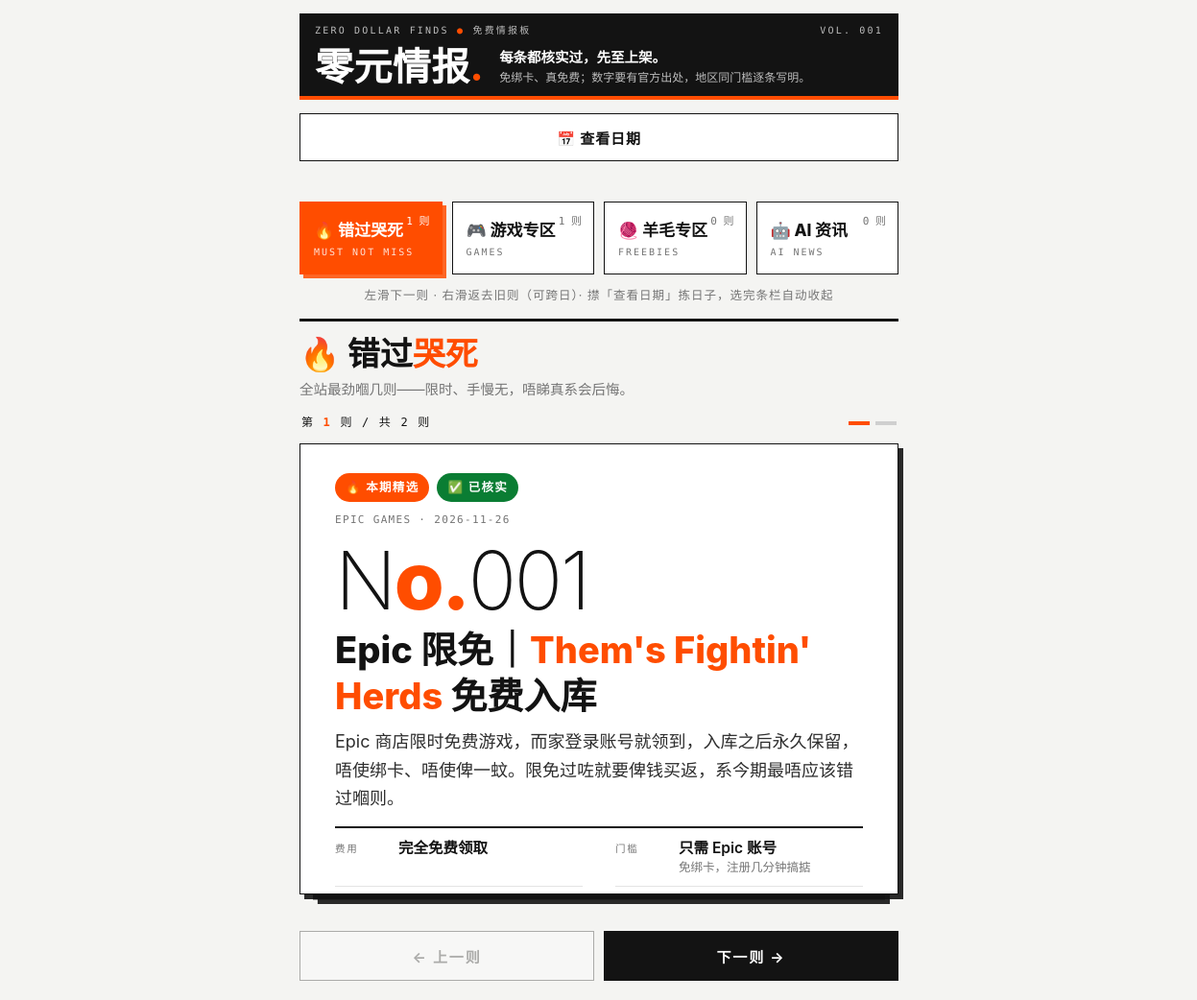
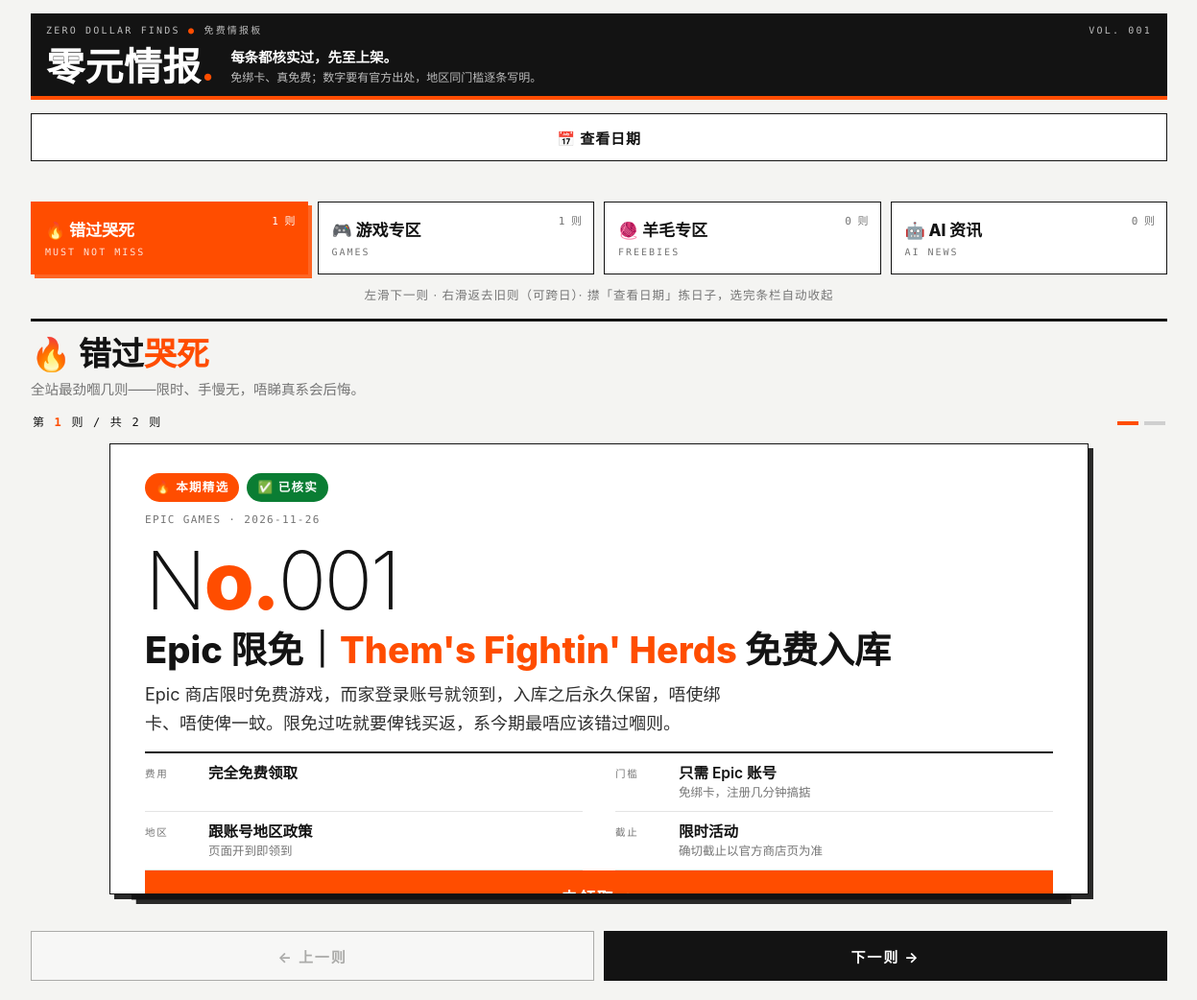
Before and after one commit to adonisleung/zero-dollar-finds, a plain HTML site: page index.html in a window 1536 px wide. Shown: the top 1042 px of the page at 96% size, without its empty margins (144-1391 px from the left). Drawn offline with Linux system fonts and the light colour scheme.

Commit message:
宽屏修复：.shell 被 680px 封顶导致桌面内容过窄，放宽至 1180/1360px

```diff
--- a/index.html
+++ b/index.html
@@ -180,6 +180,7 @@
   }
   /* ---------- 阔屏 / 横屏自适应：舞台式阔卡（专区一行四格、大字阶、事实两栏） ---------- */
   @media (min-width:720px){
+    .shell{max-width:1180px}
     .main{max-width:1060px;margin:0 auto;padding:0 28px 56px}
     .zones{grid-template-columns:repeat(4,1fr)}
     .deck{max-width:880px;margin-left:auto;margin-right:auto;height:min(600px,calc(100dvh - 330px));min-height:440px}
@@ -214,6 +215,13 @@
     .navbtn{min-height:44px}
     .zones{grid-template-columns:repeat(4,1fr)}
     footer{margin-top:24px}
+  }
+
+  /* ---------- 超宽桌面：放宽容器，填满大屏 ---------- */
+  @media (min-width:1400px){
+    .shell{max-width:1360px}
+    .main{max-width:1240px}
+    .deck{max-width:1020px}
   }
 </style>
 </head>
```
